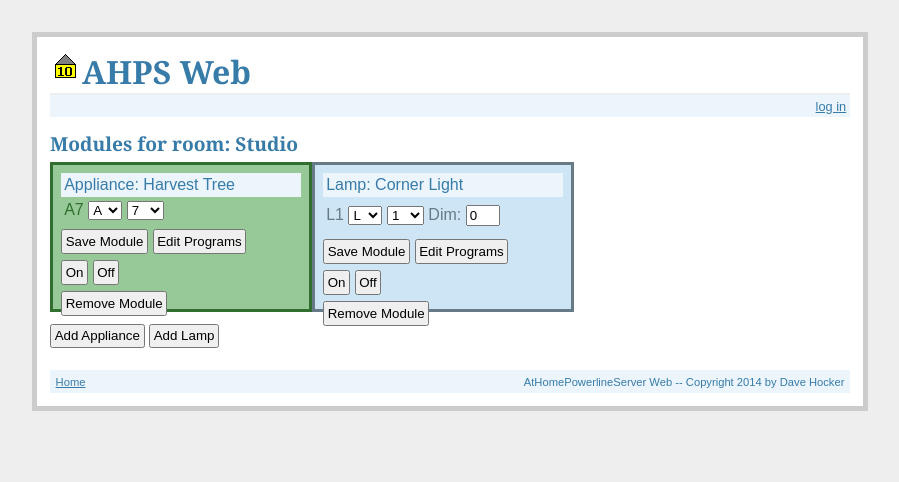
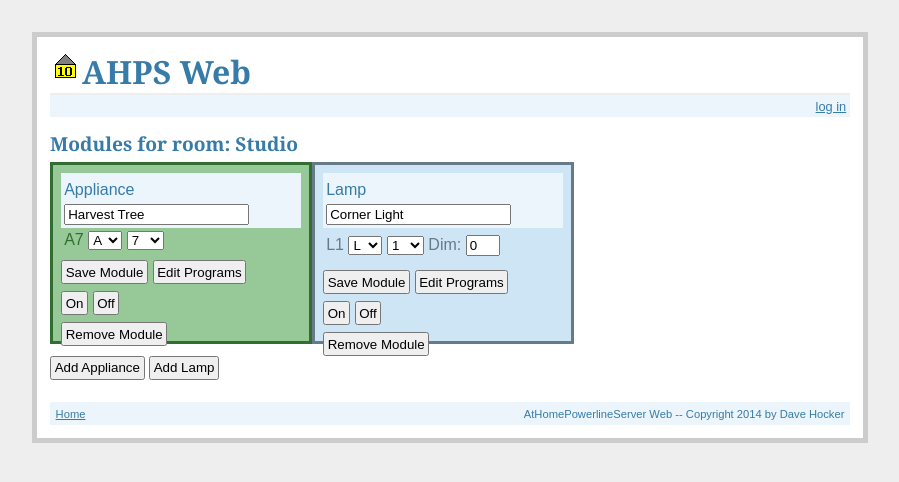
Before and after one commit to dhocker/ahps_web, a Flask app: page /modules/2 in a window 1280 px wide. Shown: the top 482 px of the page, without its empty margins (190-1089 px from the left). Run offline with Flask 2, Linux system fonts and the light colour scheme; data comes from the database, SQL or seed files in the repository; parts of the project's set-up code (start-up, migrations or seed data) failed here and were passed over; some libraries are stand-ins or nearby versions.

Commit message:
Make the module name editable on the modules page. Remove the closer X from jQuery UI dialog.

```diff
--- a/ahps_web/models/module.py
+++ b/ahps_web/models/module.py
@@ -52,6 +52,20 @@ def update_module_dim_amount(moduleid, dim_amount):
     return True
 
 
+def update_module_name(moduleid, name):
+    '''
+    Update the module name for a given module record
+    :param moduleid:
+    :param name:
+    :return:
+    '''
+    db = get_db()
+    db.execute('update modules set name=? where moduleid=?',
+               [name, moduleid])
+    db.commit()
+    return True
+
+
 def insert_module(roomid, module_type, name, house_code, device_code, dim_amount=0):
     '''
     Insert a module record
--- a/ahps_web/static/style.css
+++ b/ahps_web/static/style.css
@@ -25,11 +25,11 @@ h2              { font-size: 1.2em; }
 .lamp-module    { background: #CEE5F5; width: 15em; padding: 0.5em;
                     color: #667A88;
                     border: 3px solid #667A88; float: left; margin: 0.3em auto;
-                    height: 8em; }
+                    height: 10em; }
 .appliance-module { background: #97C897; width: 15em; padding: 0.5em;
                     color: #316F31;
                     border: 3px solid #316F31; float: left; margin: 0.3em auto;
-                    height: 8em; }
+                    height: 10em; }
 .name           { padding: 0.2em; color: #377BA8; background: #EBF5FB}
 .description    { text-indent: 2em }
 .hdc            { margin: 0.2em; }
@@ -43,3 +43,7 @@ h2              { font-size: 1.2em; }
 .input-text     { margin: 0.3em auto; }
 .input-number   { margin: 0.3em auto; width: 2em; }
 .input-label    { margin: 0.3em auto; display: block }
+
+/* This removes the closer X from jQuery UI dialog boxes */
+.ui-dialog-titlebar-close
+                { visibility: hidden; }
--- a/ahps_web/templates/modules.html
+++ b/ahps_web/templates/modules.html
@@ -31,7 +31,7 @@
             /* Set the value of the hidden button tag to reflect this is a remove */
             $("#submit-button-" + moduleid).val("remove");
             /* Set the dialog text with the room name */
-            $("#dialog-text").text("Remove " + $("#module-name-" + moduleid).text() + "?");
+            $("#dialog-text").text("Remove " + $("#module-name-text" + moduleid).val() + "?");
             /* Spring the dialog for the given room */
             $("#dialog")
                 .data("moduleid", moduleid)
@@ -55,7 +55,8 @@
                     <input type="hidden" name="moduleid" value="{{ module.moduleid }}">
                     <input type="hidden" name="module_type" value="{{ module.module_type }}">
                     <div id="module-name-{{ module.moduleid }}" class="name">
-                        {{ module.module_type | capitalize() }}: {{ module.name }}
+                        <label for="module-name" class="input-label">{{ module.module_type | capitalize() }}</label>
+                        <input type="text" id="module-name-text{{ module.moduleid }}" name="module-name" value="{{ module.name }}"/>
                     </div>
                     <div class="hdc">
                         {{ module.house_code }}{{ module.device_code }}
--- a/ahps_web/views/views.py
+++ b/ahps_web/views/views.py
@@ -21,7 +21,7 @@ from flask import Flask, request, session, g, redirect, url_for, abort, \
     render_template, flash
 from ahps_web.models.room import get_rooms, get_room, insert_room, delete_room
 from ahps_web.models.module import get_modules_for_room, get_module, insert_module, update_module_hdc, \
-    update_module_dim_amount, delete_module
+    update_module_dim_amount, update_module_name, delete_module
 
 
 def is_logged_in():
@@ -110,6 +110,7 @@ def modules(roomid):
         button = request.form["button"]
 
         if button == 'save':
+            update_module_name(moduleid, request.form["module-name"])
             update_module_hdc(moduleid, request.form["house_code"], request.form["device_code"])
             if request.form['module_type'] == 'lamp':
                 update_module_dim_amount(moduleid, request.form['dim_amount'])
```
